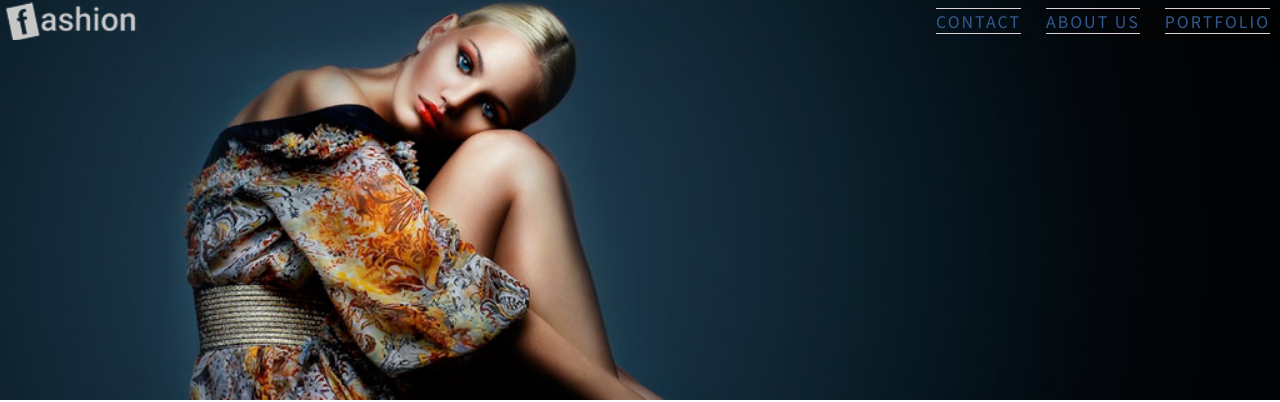
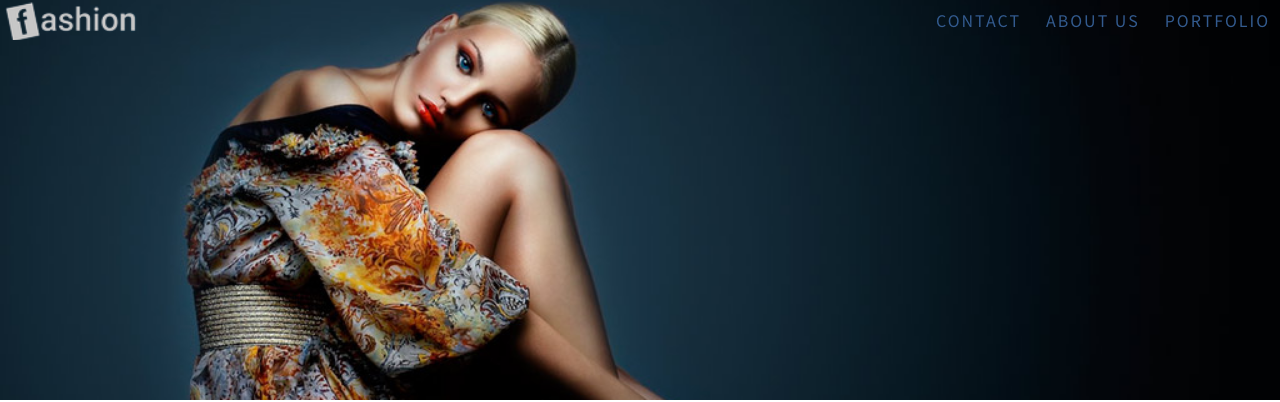
Before and after one commit to MatiasRicardoMuenteCastro/Clothes-Store-Project, a plain HTML site: page index.html in a window 1280 px wide. Shown: the top 402 px of the page. Drawn offline with Linux system fonts and the light colour scheme.

Commit message:
Add files via upload

```diff
--- a/css/syles.css
+++ b/css/syles.css
@@ -26,8 +26,6 @@ body{
     float: right;
     margin-left: 25px;
     list-style-type:none;
-    border-bottom: solid 1px rgb(221, 209, 209);
-    border-top: solid 1px rgb(221, 209, 209);
 }
 
 .head .navigation ul li a{
@@ -35,6 +33,7 @@ body{
     color: rgb(51, 91, 143);
     text-transform:uppercase;
     letter-spacing: 2px;
+    transition: color 0.3s linear;
 }
 .head .navigation ul li a:hover{
     color: rgb(76, 136, 214);
```
